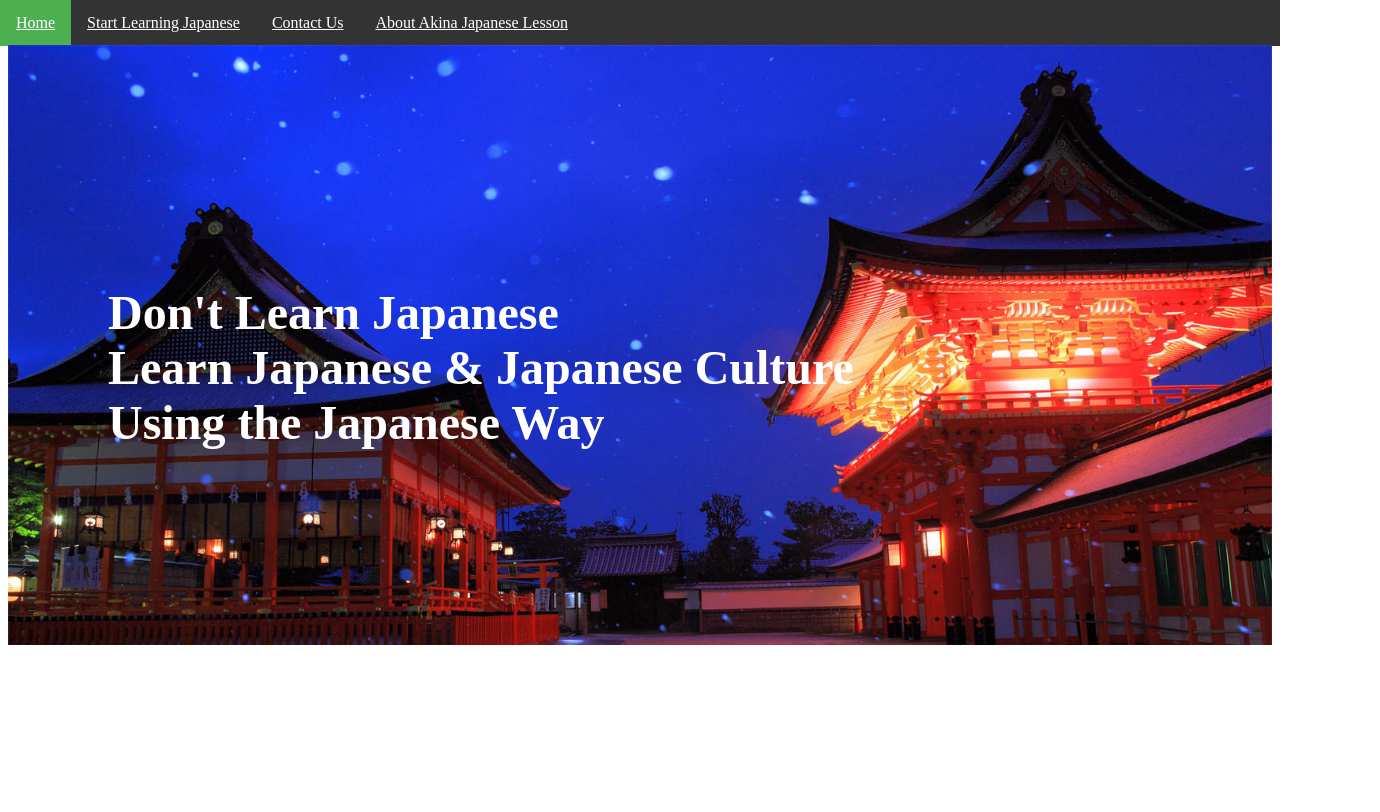
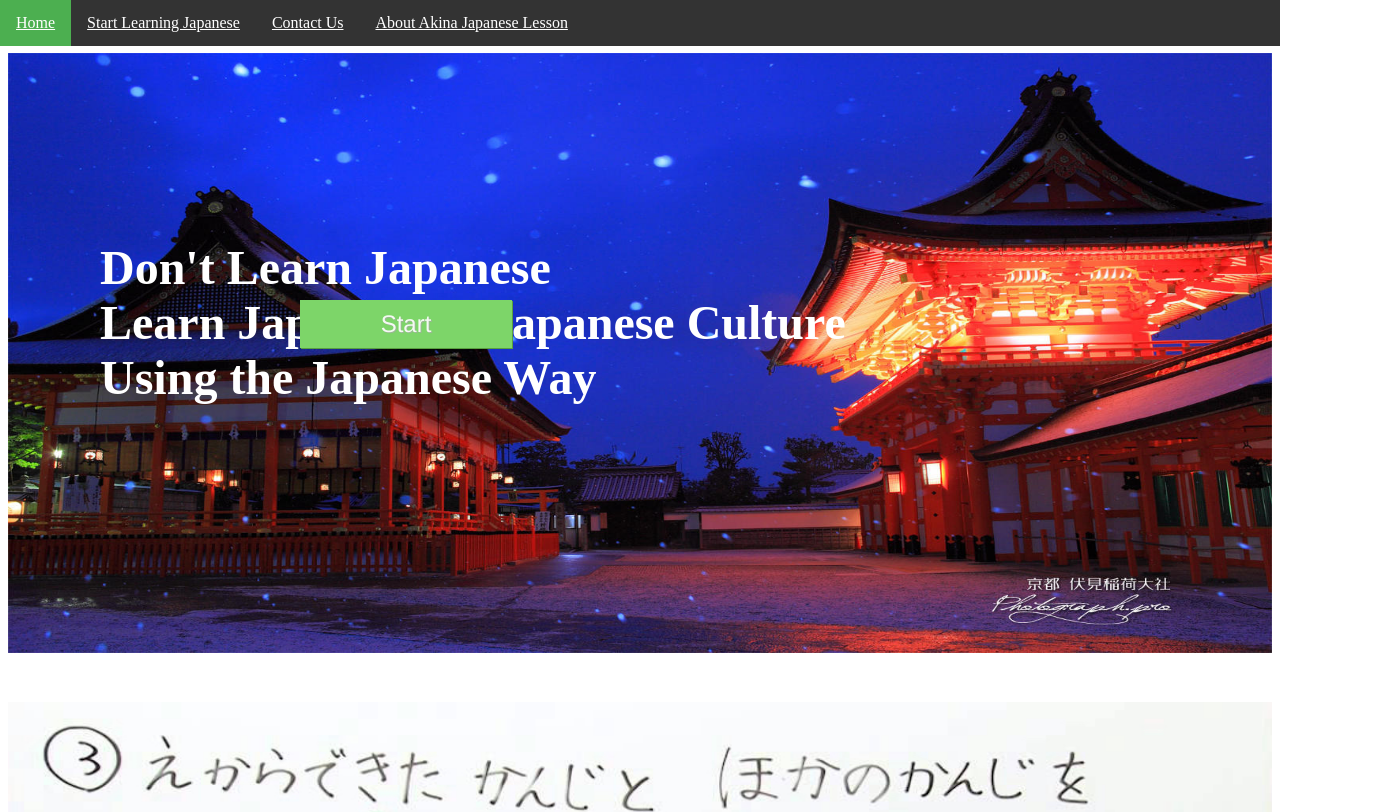
Before and after one commit to wernerchao/JS-Test, a plain HTML site: page Werner_Website.html in a window 1280 px wide. Shown: the top 812 px of the page, 1380 px wide, since content can reach past the window. Drawn offline with Linux system fonts and the light colour scheme.

```diff
--- a/Werner_Website.css
+++ b/Werner_Website.css
@@ -80,3 +80,22 @@ h2 {
     color: white;
     font-size: 48px;
 }
+
+#start {
+  position: absolute;
+  top: 300px;
+  left: 300px;
+  width: 200px;
+
+  display: inline-block;
+  box-sizing: content-box;
+  cursor: pointer;
+  padding-top: 10px;
+  padding-bottom: 10px;
+  border: none;
+  font: normal 24px/normal "Quantico", Helvetica, sans-serif;
+  color: rgba(255,255,255,0.9);
+  background: rgb(125,213,105);
+  box-shadow: 1px 1px 0 0 #599f3f;
+  text-shadow: 1px 1px 0 rgba(168,168,168,0.66) ;
+}
--- a/Werner_Website.html
+++ b/Werner_Website.html
@@ -21,12 +21,18 @@
             <li><a href="#aboutUs">About Akina Japanese Lesson</a></li>
         </ul>
 
-        <div class="img">
-            <img src="kyoto_3.jpg" alt="coffee" style="width:100%;">
+        <div id="Home">
+            <img class="img" src="kyoto_3.jpg" alt="coffee" style="width:100%;">
             <h2>Don't Learn Japanese
             <br>Learn Japanese & Japanese Culture
             <br>Using the Japanese Way</h2>
         </div>
+
+        <div id="Start Learning Japanese">
+            <img class="img" src="teach japanese_Fotor.jpg" alt="coffee" style="width:100%;">
+            <button id="start" onclick="noFunctionYet()">Start</button>
+        </div>
+
 
 
         <script></script>
```
Also changed, not shown: teach japanese.jpg (added), teach japanese_Fotor.jpg (added).
